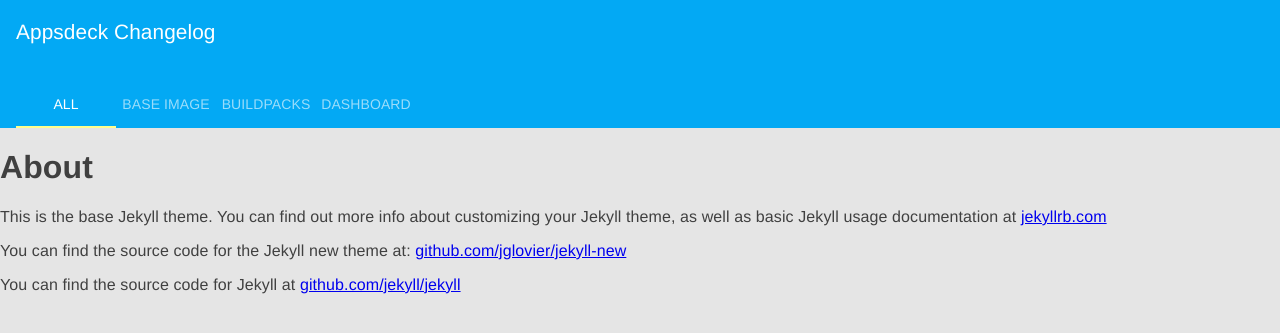
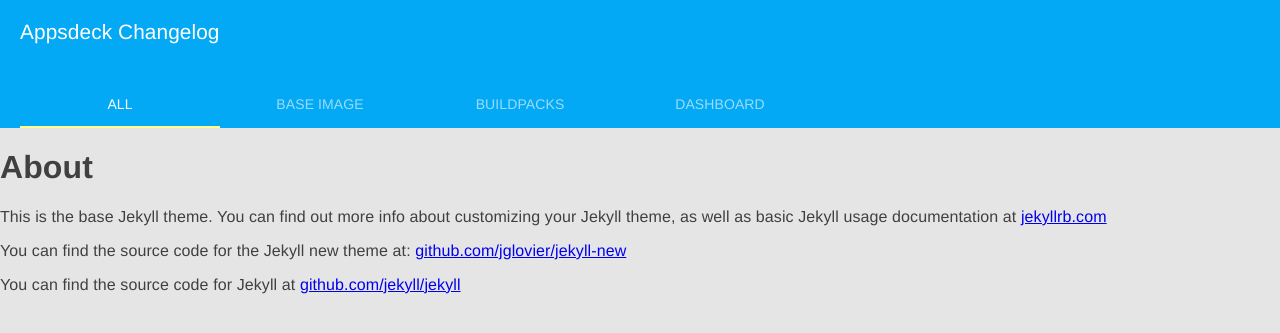
Before and after one commit to Scalingo/changelog, a Jekyll site: the page built from about.md, in a window 1280 px wide. Shown: the top 333 px of the page. Built offline with Jekyll 4.4.1, drawn with Linux system fonts in a browser that asks for light colours; some web fonts are replaced.

Commit message:
better styling

```diff
--- a/_includes/header.html
+++ b/_includes/header.html
@@ -1,6 +1,6 @@
 <div class="toolbar">
+  <h1>Appsdeck Changelog</h1>
   <div class="tabs">
-      <h1>Appsdeck Changelog</h1>
       <ul>
           <li class="tabitem active">
             <a href="#all">
--- a/css/main.sass
+++ b/css/main.sass
@@ -19,29 +19,29 @@
   color: white
   h1
     margin: 0
+    margin-left: 20px
+    display: inline-block
     font-size: 1.3em
     line-height: 64px
     font-weight: 500
 
 .tabs
-  margin-left: 16px
-  height: auto
+  margin-left: 20px
   ul
     list-style: none
     margin: 0
     padding: 0
-    width: 100%
     overflow: hidden
     position: absolute
     top: 78px
     li
       float: left
-      width: 100px
+      width: 200px
   a
     position: relative
     text-decoration: none
     display: block
-    width: 100px
+    width: 200px
     height: 50px
     text-align: center
     line-height: 52px
@@ -81,7 +81,6 @@
 
 .content
   box-shadow: inset 0px 5px 6px -3px rgba(0, 0, 0, 0.4)
-  height: 500px
   padding-top: 50px
   position: relative
   top: 0px
@@ -134,7 +133,7 @@
       margin-bottom: 2em
   a
     text-decoration: none
-    color: #00bcd4
+    color: #03a9f4
     font-weight: 500
     font-size: 0.8em
 
```
Lines whose indentation alone changed are shown as unchanged.
